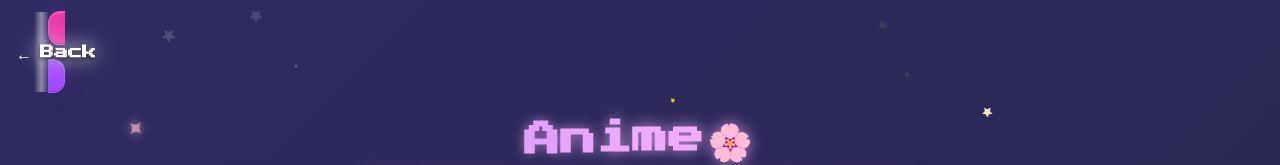
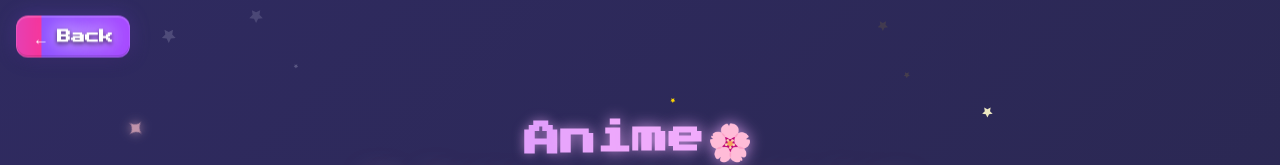
Before and after one commit to MehmetCanWT/MehmetCanWT, a Next.js app: page /anime in a window 1280 px wide. Shown: the top 165 px of the page. Built offline with nearby package versions, Linux system fonts and the light colour scheme.

Commit message:
Update page.tsx

```diff
--- a/src/app/anime/page.tsx
+++ b/src/app/anime/page.tsx
@@ -50,13 +50,23 @@ export default function AnimePage() {
       <div className="fixed top-4 left-4 z-20 sm:absolute">
         <Link
           href="/"
-          className="anime-button back-btn bg-gradient-to-r from-violet-500 via-purple-500 to-pink-500 text-white py-3 px-4 sm:py-2 sm:px-4 rounded-xl relative overflow-hidden group transition-all duration-500 transform hover:scale-105 focus:outline-none focus:ring-2 focus:ring-purple-400 focus:ring-opacity-50 border border-white/20 shadow-lg"
+          className="anime-button back-btn bg-gradient-to-r from-violet-500 via-purple-500 to-pink-500 text-white py-3 px-4 sm:py-2 sm:px-4 rounded-xl relative overflow-hidden group transition-all duration-500 transform hover:scale-105 focus:outline-none focus:ring-2 focus:ring-purple-400 focus:ring-opacity-50 border border-white/20 shadow-lg inline-block"
+          aria-label="Go back to home page"
         >
           <div className="flex items-center justify-center gap-2 relative z-10 font-bold text-sm">
             <span className="text-lg sm:text-base">←</span>
             <span className="text-shadow hidden sm:inline">Back</span>
           </div>
+
+          {/* Anime-style shine effect */}
           <div className="absolute inset-0 bg-gradient-to-r from-transparent via-white/30 to-transparent -translate-x-full group-hover:translate-x-full transition-transform duration-1000 ease-in-out"></div>
+
+          {/* Border glow effect */}
+          <div className="absolute inset-0 rounded-xl bg-gradient-to-r from-transparent via-white/10 to-transparent opacity-0 group-hover:opacity-100 transition-opacity duration-300"></div>
+
+          {/* Sparkle effects */}
+          <div className="absolute top-1 right-2 w-2 h-2 bg-white rounded-full opacity-0 group-hover:opacity-100 group-hover:animate-ping transition-all duration-300"></div>
+          <div className="absolute bottom-1 left-2 w-1 h-1 bg-purple-300 rounded-full opacity-0 group-hover:opacity-100 group-hover:animate-ping transition-all duration-500 delay-100"></div>
         </Link>
       </div>
 
```
